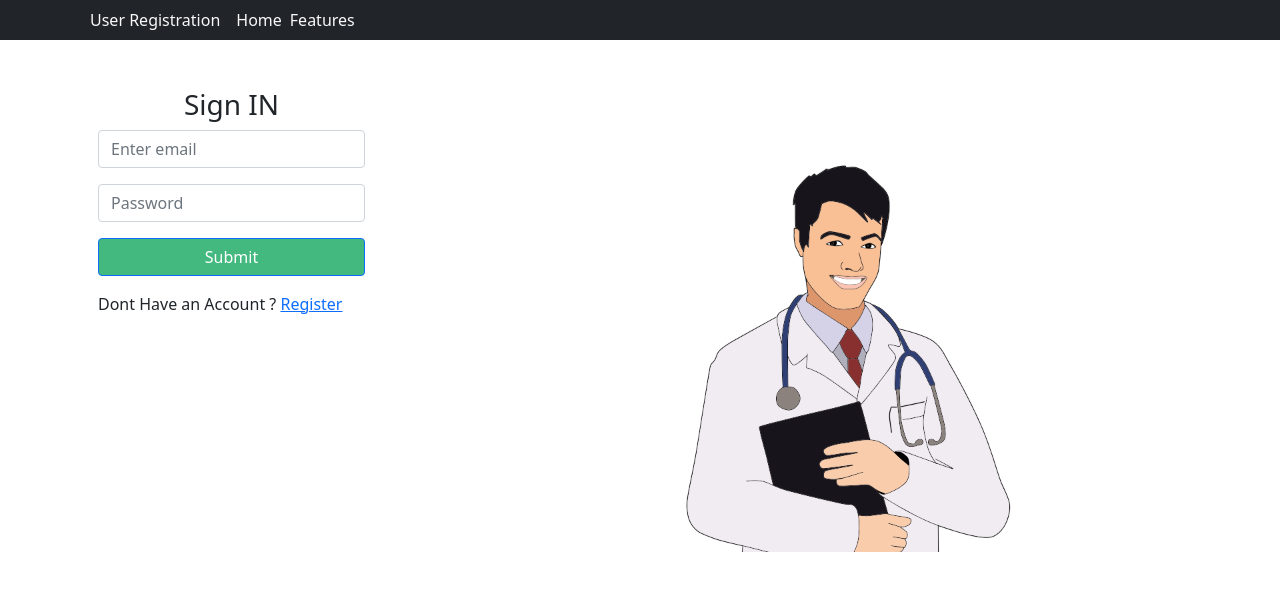
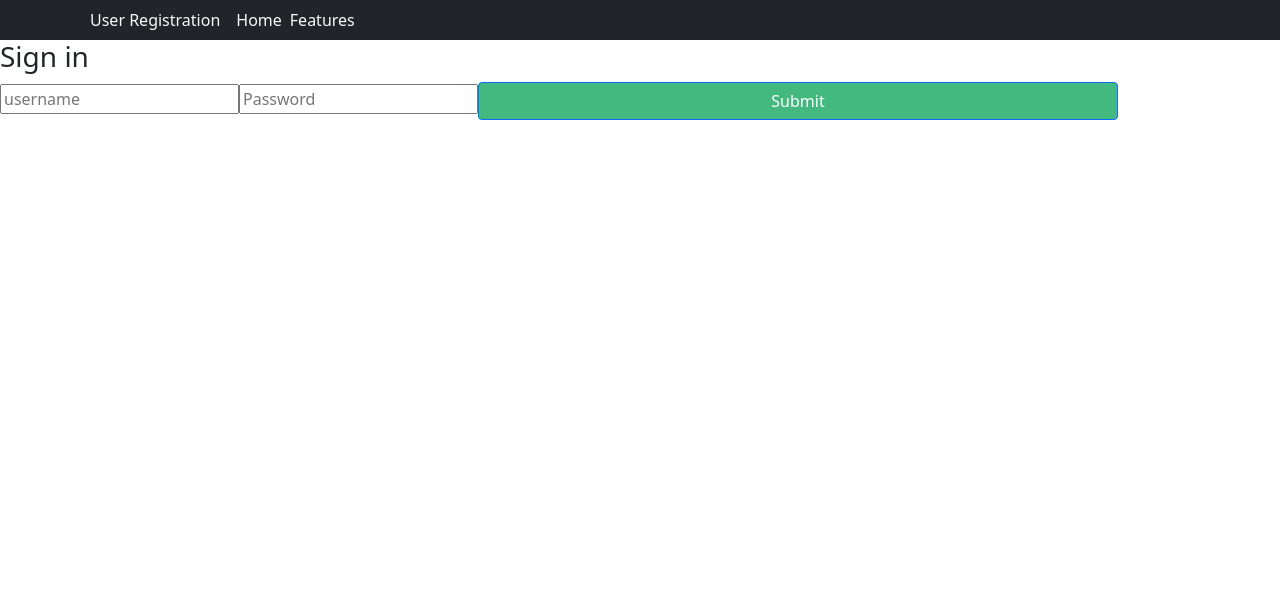
Before and after one commit to Bria222/Global-clinic, a React (Create React App) app: page /login in a window 1280 px wide. Shown: the top 590 px of the page. Built offline with nearby package versions, Linux system fonts and the light colour scheme.

Commit message:
call the API

```diff
--- a/package.json
+++ b/package.json
@@ -6,6 +6,7 @@
     "@testing-library/jest-dom": "^5.16.4",
     "@testing-library/react": "^13.2.0",
     "@testing-library/user-event": "^13.5.0",
+    "axios": "^0.27.2",
     "bootstrap": "^5.1.3",
     "react": "^18.1.0",
     "react-bootstrap": "^2.4.0",
@@ -13,6 +14,7 @@
     "react-router-dom": "^6.0.2",
     "react-scripts": "5.0.1",
     "react-toastify": "^9.0.1",
+    "sweetalert": "^2.1.2",
     "web-vitals": "^2.1.4"
   },
   "scripts": {
--- a/src/App.js
+++ b/src/App.js
@@ -14,7 +14,7 @@ function App() {
     <Routes>
       <Route path='/' element={<Register/>} />
       <Route path='/login' element={<Login />} />
-      <Route path='/details' element={<Welcome />} />
+      <Route path='/welcome' element={<Welcome />} />
       <Route path='register' element={<Register/>} />
       <Route path='*' element={<Errror />} />
     </Routes>
--- a/src/components/Login.js
+++ b/src/components/Login.js
@@ -6,105 +6,78 @@ import { NavLink } from 'react-router-dom'
 import { useNavigate } from 'react-router-dom'
 import { ToastContainer, toast } from 'react-toastify';
 import 'react-toastify/dist/ReactToastify.css';
+import swal from 'sweetalert';
+async function loginUser(credentials) {
+    return fetch('http://app.larntechke.com:8083/auth/login', {
+      method: 'POST',
+      headers: {
+        'Content-Type': 'application/json'
+      },
+      body: JSON.stringify(credentials)
+    })
+      .then(data => data.json())
+   }
 
-const Login = () => {
+  export default function Login() {
+    const history = useNavigate();
+    const [username, setusername] = useState();
+    const [password, setPassword] = useState();
 
-    const history = useNavigate();
+    const handleSubmit = async e => {
+      e.preventDefault();
+      const response = await loginUser({
+        username,
+        password
+      });
 
-    const [inpval, setInpval] = useState({
-        email: "",
-        password: ""
-    })
 
-    const [data, setData] = useState([]);
-    console.log(inpval);
 
-    const getdata = (e) => {
-        // console.log(e.target.value);
-    const { value, name } = e.target;
-        // console.log(value,name);
-        setInpval(() => {
-            return {
-                ...inpval,
-                [name]: value
-            }
-        })}
+      if ('success' in response ) {
+        alert('success')
+        .then((value) => {
+          localStorage.setItem('X-Auth-Token', response['X-Auth-Token']);
+          localStorage.setItem('user', JSON.stringify(response['user']));
+         history("/Welcome");
 
-    const addData = (e) => {
-        e.preventDefault();
-
-        const getuserArr = localStorage.getItem("userDetails");
-        //console.log(getuserArr);
-
-        const { email, password } = inpval;
-        if (email === "") {
-            toast.error('email field is requred', {
-                position: "top-center",
-            });
-        } else if (!email.includes("@")) {
-            toast.error('please enter valid email addres', {
-                position: "top-center",
-            });
-        } else if (password === "") {
-            toast.error('password field is requred', {
-                position: "top-center",
-            });
-        } else if (password.length < 5) {
-            toast.error('password length greater five', {
-                position: "top-center",
-            });
-        } else {
-
-            if (getuserArr && getuserArr.length) {
-                const userdata = JSON.parse(getuserArr);
-                const userlogin = userdata.filter((el, k) => {
-                    return el.email === email && el.password === password
-                });
-
-                if (userlogin.length === 0) {
-                    alert("invalid details")
-                } else {
-                    alert('user login succesfulyy')
-                    //console.log("user login succesfulyy");
-                    localStorage.setItem("user_login", JSON.stringify(userlogin))
-
-                    history("/details")
-                }
-            }
-        }
-
+        });
+      } else {
+        alert(response.error_message)
+        console.log( response.error_message);
+      }
     }
 
     return (
-        <>
-            <div className="container mt-3">
-                <section className='d-flex justify-content-between'>
-                    <div className="left_data mt-3 p-3" style={{ width: "100%" }}>
-                        <h3 className='text-center col-lg-6'>Sign IN</h3>
-                        <Form >
 
-                            <Form.Group className="mb-3 col-lg-6" controlId="formBasicEmail">
+          <div >
 
-                                <Form.Control type="email" name='email' onChange={getdata} placeholder="Enter email" />
-                            </Form.Group>
 
-                            <Form.Group className="mb-3 col-lg-6" controlId="formBasicPassword">
+             <h3> Sign in</h3>
 
-                                <Form.Control type="password" name='password' onChange={getdata} placeholder="Password" />
-                            </Form.Group>
-                            <Button variant="primary" className='col-lg-6' onClick={addData} style={{ background: "rgb(67, 185, 127)" }} type="submit">
+            <form  onSubmit={handleSubmit}>
+              <input
+
+                required
+
+                id="username"
+                name="username"
+                placeholder="username"
+                onChange={e => setusername(e.target.value)}
+              />
+              <input
+
+                required
+
+                id="password"
+                name="password"
+                placeholder="Password"
+                type="password"
+                onChange={e => setPassword(e.target.value)}
+              />
+              <Button variant="primary" className='col-lg-6'  style={{ background: "rgb(67, 185, 127)" }} type="submit">
                                 Submit
-                            </Button>
-                        </Form>
-                        <p className='mt-3'>Dont Have an Account ? <span><NavLink to="/register">Register</NavLink></span> </p>
+            </Button>
+            </form>
+          </div>
 
-                    </div>
-                    <Sign_img />
-                </section>
-                <ToastContainer />
-            </div>
-        </>
-    )
-}
-
-export default Login
+    );
+  }
```
Also changed, not shown: 1 other file (tests, documents, lock files or other folders).
